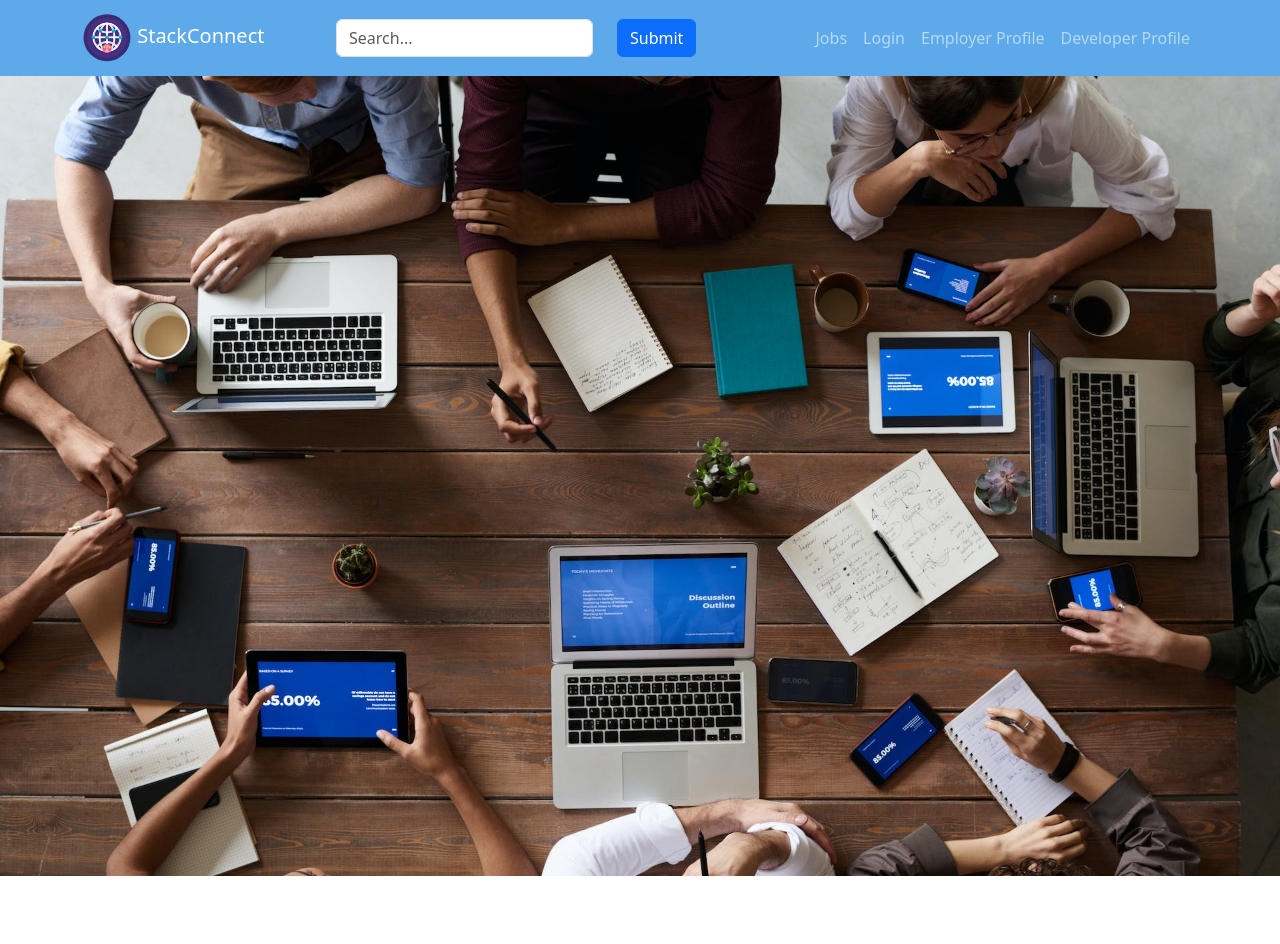
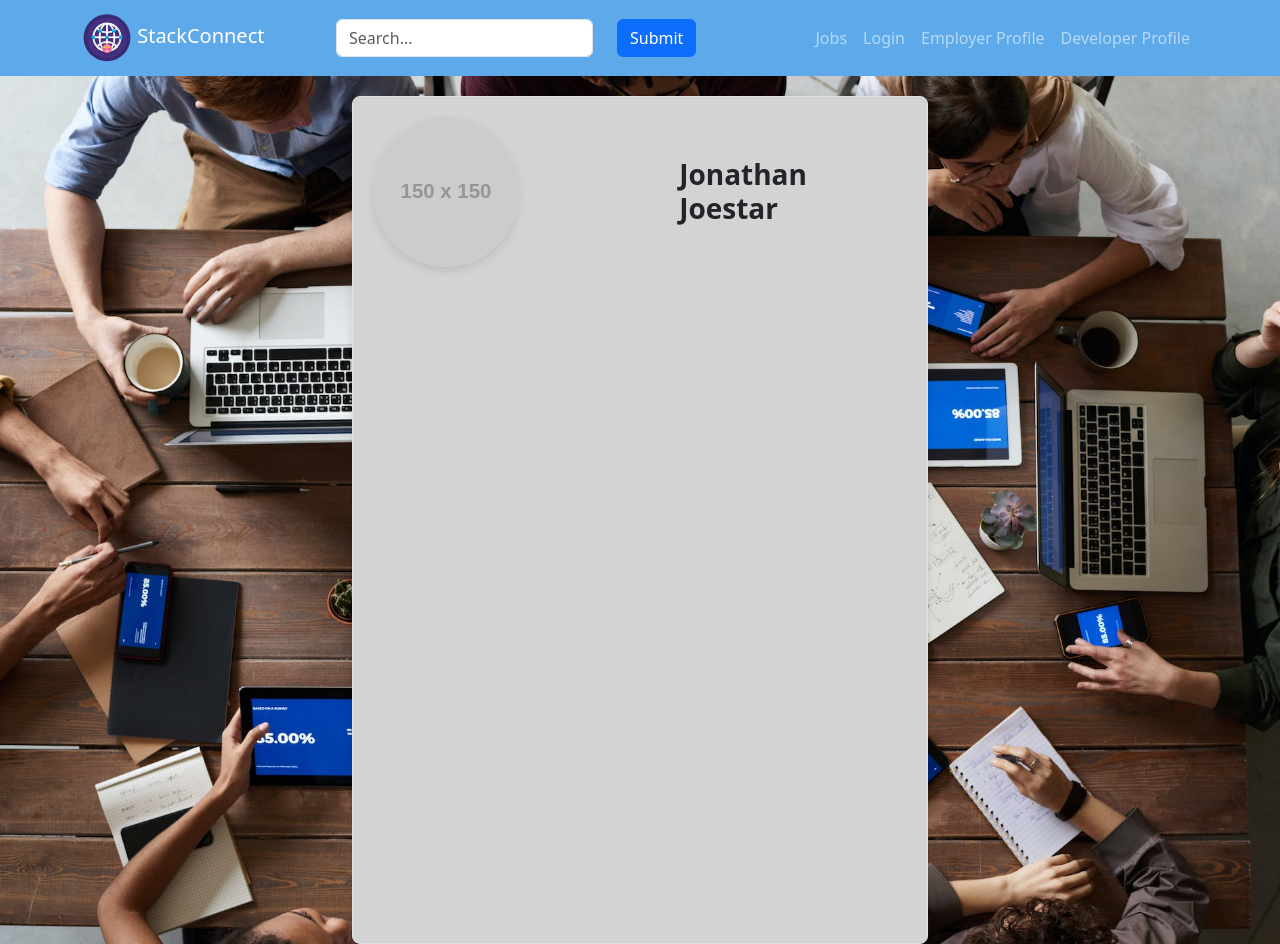
Before and after one commit to Group-6-Software-Development/StackConnect, a React (Create React App) app in the folder Sprint_2/stack-connect/: page /developer-profile in a window 1280 px wide. Before the commit the page ends 876 px from the top, so only its background shows below. Built offline with nearby package versions, Linux system fonts and the light colour scheme.

Commit message:
Employer profile edits Developer profile WIP

```diff
--- a/Sprint_2/stack-connect/src/components/DeveloperProfile.js
+++ b/Sprint_2/stack-connect/src/components/DeveloperProfile.js
@@ -2,11 +2,45 @@ import "./styles/DeveloperProfile.css";
 import { developerData } from "../data/developer-data";
 
 function DeveloperProfile() {
+  const developerProfile = developerData.map((developer) => ({
+    name: developer.name,
+    email: developer.email,
+    phone: developer.phone,
+    skills: developer.skills,
+    experience: developer.experience.map((experience) => ({
+      title: experience.title,
+      company: experience.company,
+      startDate: experience.startDate,
+      endDate: experience.endDate,
+      description: experience.description,
+    })),
+    education: developer.education.map((education) => ({
+      school: education.school,
+      degree: education.degree,
+      startDate: education.startDate,
+      endDate: education.endDate,
+    })),
+  }));
+
   return (
     <div className="developer-profile-page">
       <div className="developer-profile">
 
+        {developerProfile.map((developer, index) => (
+
+          <div key={index} className="developer-profile-section">
+
+            <div className="developer-profile-header">
+              <img src="https://placehold.co/150" alt="profile" />
+              <h3 className="developer-name">{developer.name}</h3>
+            </div>
+
+          </div>
+
+        ))}
+
       </div>
+
     </div>
   );
 }
--- a/Sprint_2/stack-connect/src/components/styles/DeveloperProfile.css
+++ b/Sprint_2/stack-connect/src/components/styles/DeveloperProfile.css
@@ -6,3 +6,49 @@
   display: flex;
   flex-wrap: nowrap;
 }
+
+.developer-profile {
+  margin-top: 20px;
+  margin-left: auto;
+  margin-right: auto;
+  display: flex;
+  flex-direction: column;
+  align-items: center;
+  width: 45%;
+  height: 53rem;
+  flex-shrink: 0;
+  border-radius: 8px;
+  border: 1px solid #e0e0e0;
+  box-shadow: 0 4px 8px rgba(0, 0, 0, 0.1);
+
+  /* Developer profile background color */
+  background: lightgray;
+}
+
+.developer-profile-section {
+  width: 100%;
+  height: 100%;
+}
+
+.developer-profile-header {
+  margin: 5px;
+  display: inline-flex;
+  align-items: center;
+  padding: 15px;
+}
+
+.developer-profile-header img {
+  width: 150px;
+  height: 150px;
+  border-radius: 50%;
+  overflow: hidden;
+  box-shadow: 0 4px 8px rgba(0, 0, 0, 0.1);
+}
+
+.developer-name {
+  font-size: 28px;
+  font-weight: 600;
+  margin-left: 10rem;
+  margin-top: auto;
+  margin-bottom: auto;
+}
--- a/Sprint_2/stack-connect/src/components/styles/EmployerProfile.css
+++ b/Sprint_2/stack-connect/src/components/styles/EmployerProfile.css
@@ -25,10 +25,18 @@
   background: lightgray;
 }
 
+.employer-profile-section {
+  width: 100%;
+  height: 100%;
+}
+
 .employer-profile-header {
   margin: 5px;
+  width: 851.64px;
+  height: 180px;
   display: inline-flex;
   align-items: center;
+  width: 100%;
   padding: 15px;
 }
 
@@ -43,7 +51,7 @@
 .employer-name {
   font-size: 28px;
   font-weight: 600;
-  margin-left: 20px;
+  margin-left: 10rem;
   margin-top: auto;
   margin-bottom: auto;
 }
@@ -54,12 +62,13 @@
 }
 
 .open-jobs-body {
+  margin-top: 15px;
+  margin-bottom: 10px;
   width: 100%;
   padding: 10px;
 }
 
-.open-jobs-body h4,
-.employer-profile-about-us h4 {
+.open-jobs-body h4 {
   font-size: 18px;
   font-weight: 600;
   margin: 8px 0;
@@ -98,6 +107,7 @@
   width: 100%;
   margin-top: 15px;
   margin-bottom: 10px;
+  padding: 10px;
 }
 
 .employer-profile-about-us h4 {
--- a/Sprint_2/stack-connect/src/data/developer-data.js
+++ b/Sprint_2/stack-connect/src/data/developer-data.js
@@ -1,6 +1,6 @@
 export const developerData = [
   {
-    name: "John Doe",
+    name: "Jonathan Joestar",
     email: "john.doe@gmail.com",
     phone: "123-456-7890",
     skills: ["JavaScript", "React", "HTML", "CSS"],
```
Also changed, not shown: Sprint_2/stack-connect/src/components/EmployerProfile.js (+12 -0 lines).
